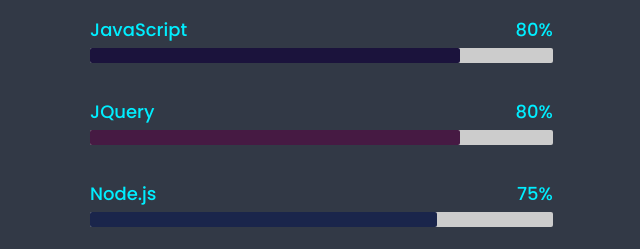
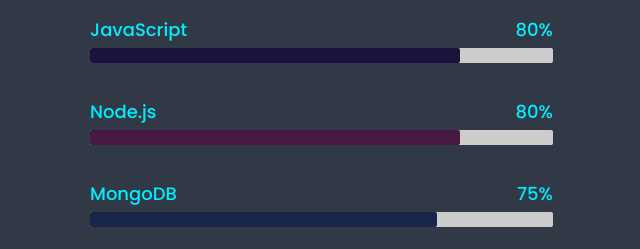
Before and after one commit to YashNimje98/Yash-Portfolio, a plain HTML site: page index.html in a window 1280 px wide. Shown: the part 2746-2995 px from the top of the page, 602-1242 px from the left. Drawn offline with nearby package versions, Linux system fonts and the light colour scheme.

Commit message:
update codings

```diff
--- a/index.html
+++ b/index.html
@@ -200,14 +200,14 @@
           </div>
           <div class="bar">
             <div class="info">
-              <span>JQuery</span>
+              <span>Node.js</span>
               <span>80%</span>
             </div>
             <div class="line jquery"></div>
           </div>
           <div class="bar">
             <div class="info">
-              <span>Node.js</span>
+              <span>MongoDB</span>
               <span>75%</span>
             </div>
             <div class="line Node"></div>
```
